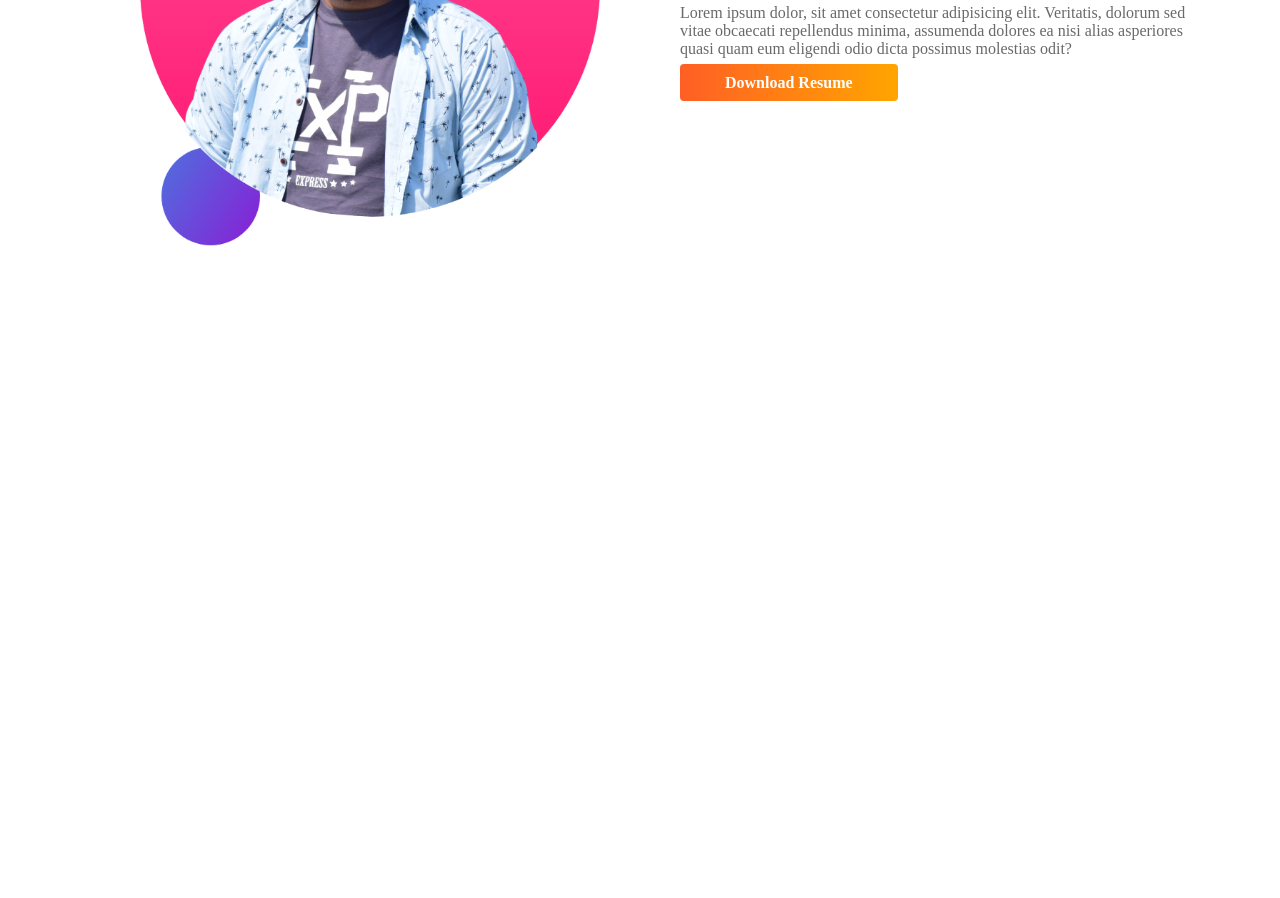
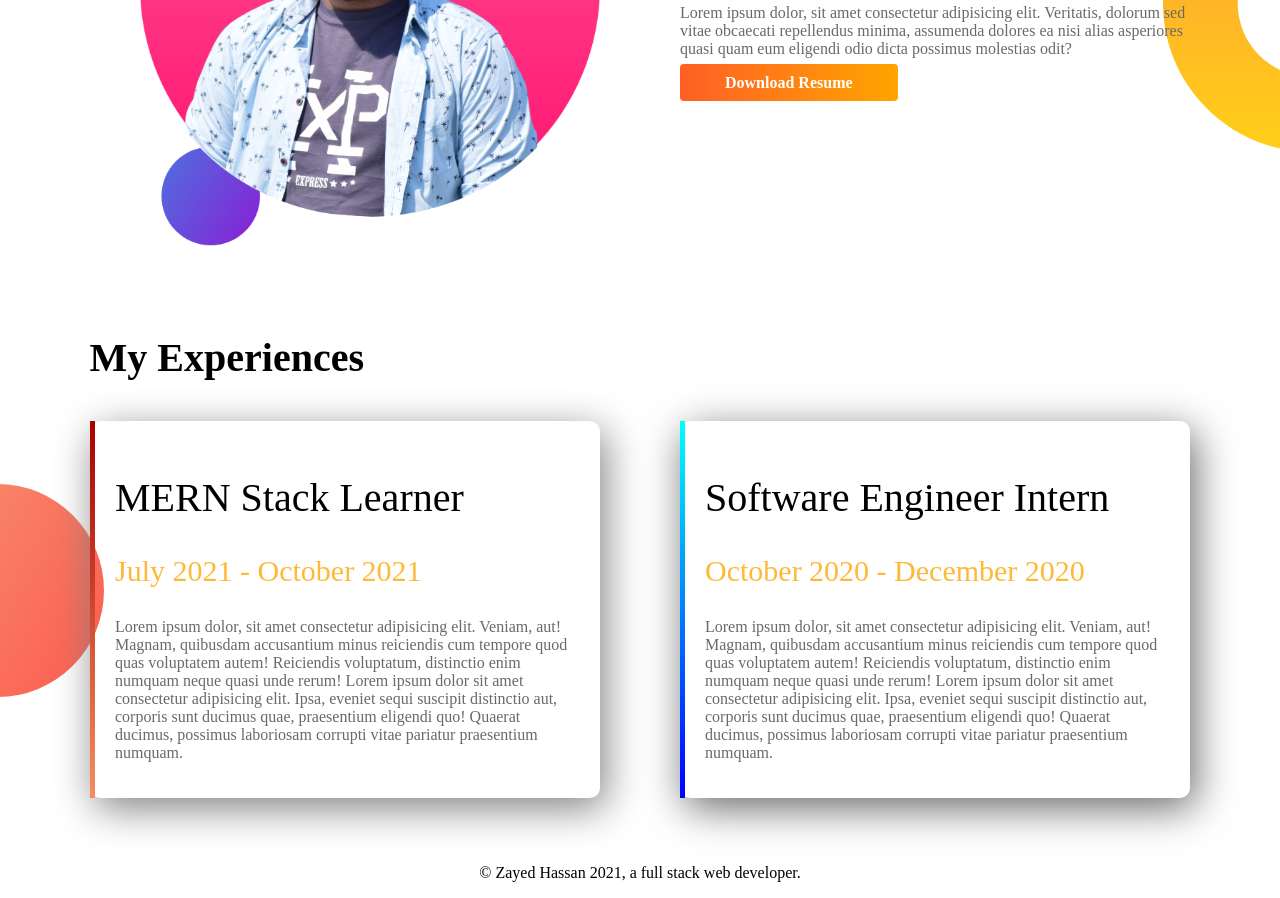
Before and after one commit to z4yed/my-portfolio, a plain HTML site: page index.html in a window 1280 px wide. Shown: the part 904-1802 px from the top of the page. Before the commit the page ends 1204 px from the top, so only its background shows below. Drawn offline with Linux system fonts and the light colour scheme; a web font is replaced by a local one.

Commit message:
Experience section & footer added.

```diff
--- a/index.html
+++ b/index.html
@@ -19,7 +19,7 @@
 
         <div class="flex-item">
             <h1>Welcome To</h1>
-            <h1> <span class="name">Zayed Hassan </span> World</h1>
+            <h1> <span class="extra-ordinary">Zayed Hassan </span> World</h1>
 
             <h3>Problem Solver and Traveller</h3>
             <p>Lorem ipsum dolor sit amet consectetur adipisicing elit. Saepe ab voluptatem optio adipisci minus
@@ -40,7 +40,7 @@
     </section>
 
 
-    <section class="flexible-container">
+    <section class="flexible-container big_dream">
         <div class="flex-item">
             <img src="images/my-bg2.png" alt="">
         </div>
@@ -59,6 +59,39 @@
         </div>
     </section>
 
+    <section class="experience">
+        <h2 style="font-weight: 550; margin-left: 7%; margin-bottom: -10px;"> My Experiences</h2>
+        <div class="flexible-container">
+            <div class="flex-item" id="hero-learner">
+                <h2>MERN Stack Learner</h2>
+                <h3><span class="extra-ordinary">July 2021 - October 2021</span></h3>
+
+                <p>Lorem ipsum dolor, sit amet consectetur adipisicing elit. Veniam, aut! Magnam, quibusdam accusantium
+                    minus reiciendis cum tempore quod quas voluptatem autem! Reiciendis voluptatum, distinctio enim
+                    numquam neque quasi unde rerum! Lorem ipsum dolor sit amet consectetur adipisicing elit. Ipsa,
+                    eveniet sequi suscipit distinctio aut, corporis sunt ducimus quae, praesentium eligendi quo! Quaerat
+                    ducimus, possimus laboriosam corrupti vitae pariatur praesentium numquam.</p>
+            </div>
+
+            <div class="flex-item" id="intern">
+                <h2>Software Engineer Intern</h2>
+                <h3><span class="extra-ordinary">October 2020 - December 2020</span></h3>
+
+                <p>Lorem ipsum dolor, sit amet consectetur adipisicing elit. Veniam, aut! Magnam, quibusdam accusantium
+                    minus reiciendis cum tempore quod quas voluptatem autem! Reiciendis voluptatum, distinctio enim
+                    numquam neque quasi unde rerum! Lorem ipsum dolor sit amet consectetur adipisicing elit. Ipsa,
+                    eveniet sequi suscipit distinctio aut, corporis sunt ducimus quae, praesentium eligendi quo! Quaerat
+                    ducimus, possimus laboriosam corrupti vitae pariatur praesentium numquam.</p>
+            </div>
+
+        </div>
+
+    </section>
+
+    <footer>
+        <p>© Zayed Hassan 2021, a full stack web developer.</p>
+    </footer>
+
 </body>
 
 </html>
--- a/style.css
+++ b/style.css
@@ -9,21 +9,22 @@ body {
     background: red;
 }
 
-.flex-item h1 {
+h1 {
     font-size: 50px;
+    font-weight: 600;
 }
 
-.flex-item h2 {
+h2 {
     font-size: 40px;
     font-weight: 500;
 }
 
-.flex-item h3 {
+h3 {
     font-size: 30px;
     font-weight: 500;
 }
 
-.name {
+.extra-ordinary {
     color: rgba(255, 178, 35, 0.911);
 }
 
@@ -59,3 +60,40 @@ body {
     font-weight: 700;
     color: white;
 }
+
+#intern {
+    border-left: 5px solid ;
+    border-image: linear-gradient(to bottom, cyan, blue);
+    border-image-slice: 1;
+
+    padding: 20px;
+    box-shadow: 5px 10px 40px dimgray;
+    border-radius: 10px;
+}
+
+#hero-learner {
+    border-left: 5px solid;
+    border-image: linear-gradient(to top, rgb(245, 142, 94), rgb(168, 0, 0));
+    border-image-slice: 1;
+
+    padding: 20px;
+    box-shadow: 5px 10px 40px gray;
+    border-radius: 10px;
+
+}
+
+.experience {
+    background-image: url(images/exp-bg.png);
+    background-repeat: no-repeat;
+    background-position: left ;
+}
+
+.big_dream {
+    background: url(images/dream-bg.png);
+    background-repeat: no-repeat;
+    background-position: right;
+}
+
+footer p {
+    text-align: center;
+}
```
